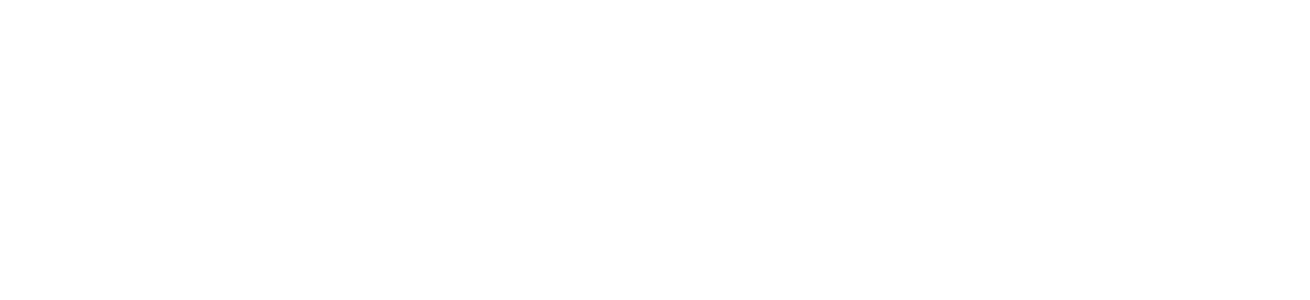
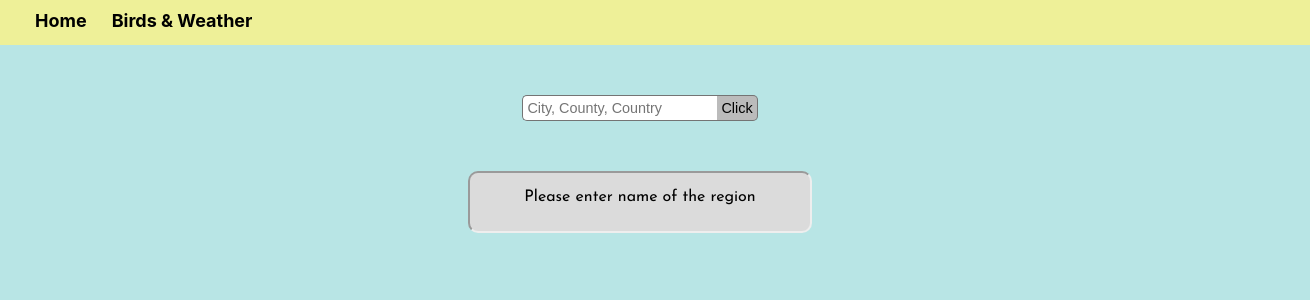
Before and after one commit to SebastianG9912/React-Project-Group5, a React (Create React App) app: page /weatherbird in a window 1280 px wide. Before the commit this address had no page. Shown: the top 300 px of the page, 1310 px wide, since content can reach past the window. Built offline with nearby package versions, Linux system fonts and the light colour scheme; no server answers.

Commit message:
Designed a view for "Home" and "WeatherBird"

```diff
--- a/src/App.tsx
+++ b/src/App.tsx
@@ -1,41 +1,27 @@
 import React, { useState } from "react"
 import "./App.css"
-import { Link } from "react-router-dom"
-import { Weather } from "./components"
+import { Weather, Header } from "./components"
 
 function App() {
-  const [region, setRegion] = useState("")
   return (
     <div className="App">
-      <header className="App-header">
+      <Header />
+      <div className="card" style={{ maxWidth: "500px" }}>
+        <h1>Birdwatcher</h1>
         <p>
-          Edit <code>src/App.tsx</code> and save to reload.
+          Lorem ipsum dolor, sit amet consectetur adipisicing elit. Quasi eaque
+          qui ipsam porro modi a et aliquid, vitae ratione tempora repellendus
+          incidunt nesciunt hic adipisci. Ullam iure minus itaque illum aperiam
+          tempore harum nihil fugiat quibusdam magnam, consequuntur incidunt
+          quis eligendi consequatur ipsam facilis hic eius dignissimos quas illo
+          voluptatem, soluta ab eaque suscipit. A hic quidem amet, earum ut
+          expedita quos aut, libero corrupti quod eveniet quasi cum, aperiam
+          debitis repellat asperiores impedit voluptates illum quo animi!
+          Nesciunt, cupiditate? A numquam, corrupti neque alias, eligendi et
+          delectus cum adipisci totam, facere repudiandae iure natus minus.
+          Maiores debitis fugit distinctio.
         </p>
-        <a
-          className="App-link"
-          href="https://reactjs.org"
-          target="_blank"
-          rel="noopener noreferrer"
-        >
-          Learn React
-        </a>
-        {/* <Link to="/Route"></Link> */}
-
-        {/*WEATHER IMPLEMANTATION START*/}
-        <input type="text" id="regionText" />
-        <button
-          onClick={() => {
-            const regionTextField = document.getElementById(
-              "regionText"
-            ) as HTMLInputElement
-            setRegion(regionTextField.value)
-          }}
-        >
-          click for weather
-        </button>
-        <Weather region={region} />
-        {/*WEATHER IMPLEMANTATION END*/}
-      </header>
+      </div>
     </div>
   )
 }
--- /dev/null
+++ b/src/components/Header.tsx
@@ -0,0 +1,16 @@
+import React from "react"
+import { Link } from "react-router-dom"
+import "./style.css"
+
+const Header = () => {
+  return (
+    <header className="headerWB">
+      <nav className="links">
+        <Link to="/">Home</Link>
+        <Link to="/weatherbird">Birds & Weather</Link>
+      </nav>
+    </header>
+  )
+}
+
+export default Header
--- a/src/components/Weather.tsx
+++ b/src/components/Weather.tsx
@@ -108,7 +108,7 @@
   return (
     <span>
       <h2 style={{ marginBottom: "0" }}>
-        {firstLetterUppercase(params.region)}
+        {firstLetterUppercase(params.region.toLowerCase())}
       </h2>
       <img src={params.iconUri} alt="Current Weather" />
       <p style={{ margin: "auto", fontSize: "larger", width: "fit-content" }}>
--- a/src/components/index.ts
+++ b/src/components/index.ts
@@ -1,3 +1,4 @@
 import Weather from "./Weather"
+import Header from "./Header"
 
-export {Weather}
+export {Weather, Header}
--- a/src/components/style.css
+++ b/src/components/style.css
@@ -1,6 +1,41 @@
+html{
+    background-color: rgb(184, 229, 229);
+    overflow-x: hidden;
+}
+
+header{
+    background-color: rgb(238, 240, 152);
+    width: 100%;
+    min-height: 45px;
+    padding-left: 30px;
+}
+
+.links {
+    width: fit-content;
+    display: flex;
+    justify-content:flex-start;
+    padding-top: 10px;
+    padding-bottom: 5px;
+    padding-left: 5px;
+}
+
+.links > *{
+    margin-right: 25px;
+    text-decoration: none;
+    color: black;
+    font-size: large;
+    font-weight: bold;
+    transition: all 0.2s;
+}
+
+.links > *:hover{
+    color:rgb(126, 126, 126);
+}
+
 .card{
     margin: auto;
-    background-color: rgb(193, 193, 193);
+    margin-top: 50px;
+    background-color: rgb(219, 219, 219);
     border-radius: 10px;
     width: fit-content;
     padding: 0 20px 10px 20px;
@@ -8,6 +43,7 @@
     border-style: inset;
     border-width: 2px;
     color: black;
+    text-align: center;
 
     font-family: 'Josefin Sans', sans-serif;
 }
@@ -24,3 +60,32 @@
     width: fit-content;
     margin-top: 0.7em;
 }
+
+.inputBtn{
+    margin:0;
+    padding:0;
+    display: flex;
+    width: min-content;
+    }
+
+    .inputBtn > *{
+        margin: auto;
+        padding: 0;
+        border: 1px solid rgb(116, 116, 116);
+        border-radius: 5px;
+        padding: 4px;
+        font-size: 0.9em;
+    }
+
+    .inputBtn button{
+        border-left: 0;
+        border-top-left-radius: 0;
+        border-bottom-left-radius: 0;
+        background-color: rgb(187, 187, 187);
+    }
+
+    .inputBtn input{
+        border-right: 0;
+        border-top-right-radius: 0;
+        border-bottom-right-radius: 0;
+    }
--- a/src/index.tsx
+++ b/src/index.tsx
@@ -4,13 +4,14 @@
 import App from "./App"
 import { BrowserRouter, Route, Routes } from "react-router-dom"
 
-//import Route1 from "./routes/Route1"
+import WeatherBird from "./routes/WeatherBird"
 
 const root = ReactDOM.createRoot(document.getElementById("root") as HTMLElement)
 root.render(
   <BrowserRouter>
     <Routes>
       <Route path="/" element={<App />} />
+      <Route path="/weatherbird" element={<WeatherBird />} />
     </Routes>
   </BrowserRouter>
 )
--- /dev/null
+++ b/src/routes/WeatherBird.tsx
@@ -0,0 +1,33 @@
+import React, { useState } from "react"
+import { Weather, Header } from "../components"
+
+const WeatherBird = () => {
+  const [region, setRegion] = useState("")
+
+  return (
+    <div>
+      <Header />
+      <div className="inputBtn" style={{ margin: "auto", marginTop: "50px" }}>
+        <input
+          type="text"
+          id="regionText"
+          placeholder="City, County, Country"
+        />
+        <button
+          onClick={() => {
+            const regionTextField = document.getElementById(
+              "regionText"
+            ) as HTMLInputElement
+            setRegion(regionTextField.value)
+          }}
+        >
+          Click
+        </button>
+      </div>
+
+      <Weather region={region} />
+    </div>
+  )
+}
+
+export default WeatherBird
```
